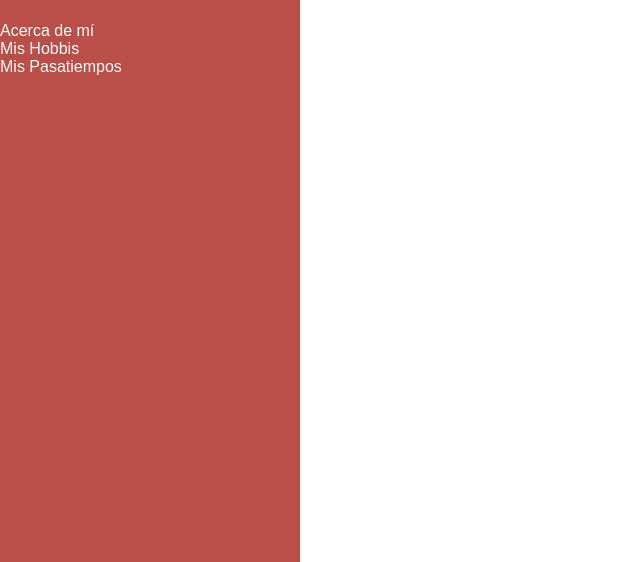
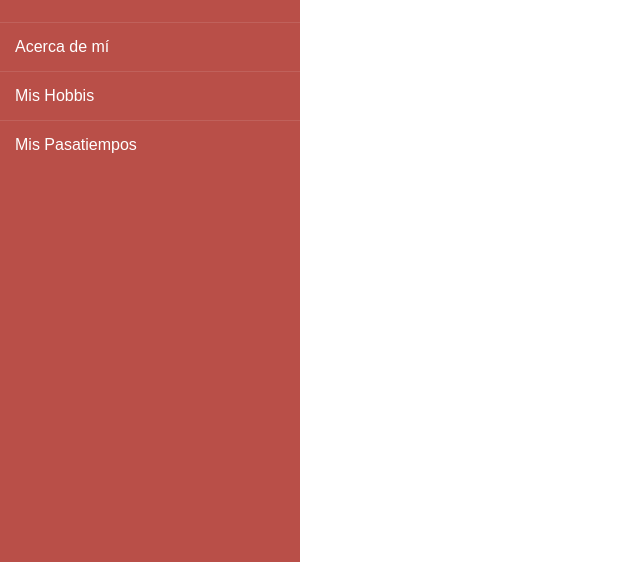
Before and after one commit to Jimmy1442/Presentacion, a plain HTML site: page index.html in a window 1280 px wide. Shown: the part 238-800 px from the top of the page, without its empty margins (0-640 px from the left). Drawn offline with Linux system fonts and the light colour scheme.

Commit message:
se configuro en el css la lista del menu

```diff
--- a/style.css
+++ b/style.css
@@ -34,3 +34,18 @@
     margin: 5px 0;
     font-size: 16px;
 }
+
+.menu {
+    list-style-type: none;
+    padding: 0;
+    margin: 0;
+}
+
+.menu li {
+    padding: 15px;
+    border-top: 1px solid rgba(255,255,255,0.1);
+}
+
+.menu li:hover {
+    background-color: rgba(0,0,0,0.1);
+}
```
